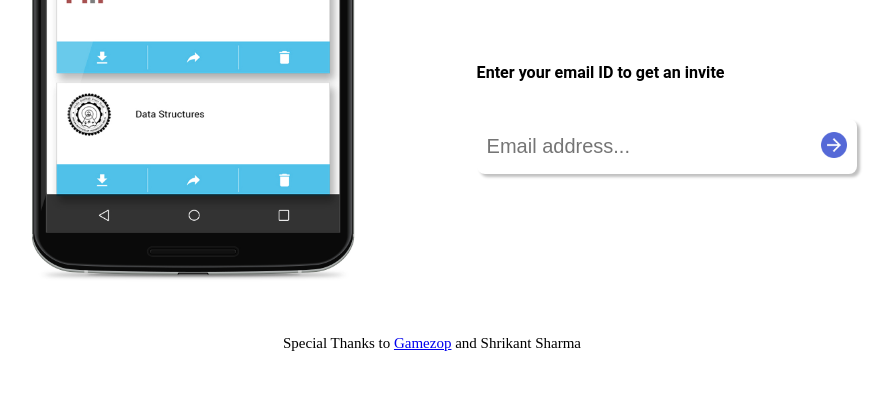
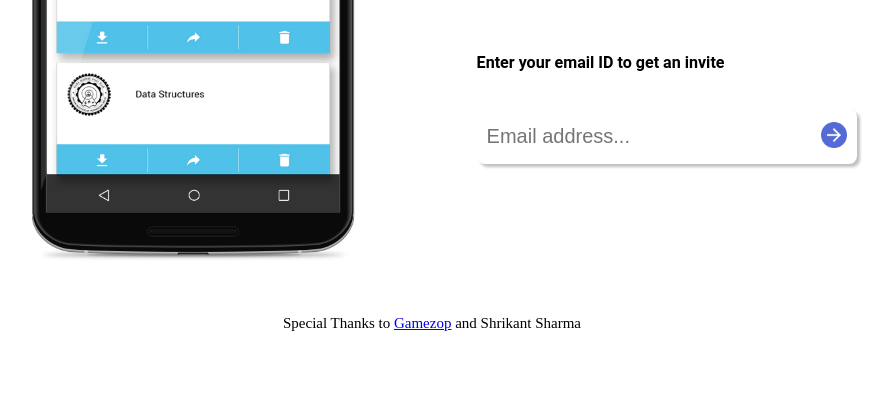
Before and after one commit to educationxyz/educationxyz.github.io, a plain HTML site: page index.html in a window 1280 px wide. Shown: the part 408-820 px from the top of the page, without its empty margins (208-1100 px from the left). Drawn offline with Linux system fonts and the light colour scheme.

Commit message:
Update index.html

```diff
--- a/index.html
+++ b/index.html
@@ -6,7 +6,7 @@
         <table align="center" width="70%" border="0" style="font-family: 'Roboto', sans-serif; font-size:24px; margin-top:60px;">
             <tr>
                 <td>
-                    <div id="wireframe" style="margin-top:0px">
+                    <div id="wireframe" style="margin-top:-20px">
                         <img src="images/eduxyz.jpg" align="middle" height="645px" width="400px"/>
                     </div>
                 </td>
```
